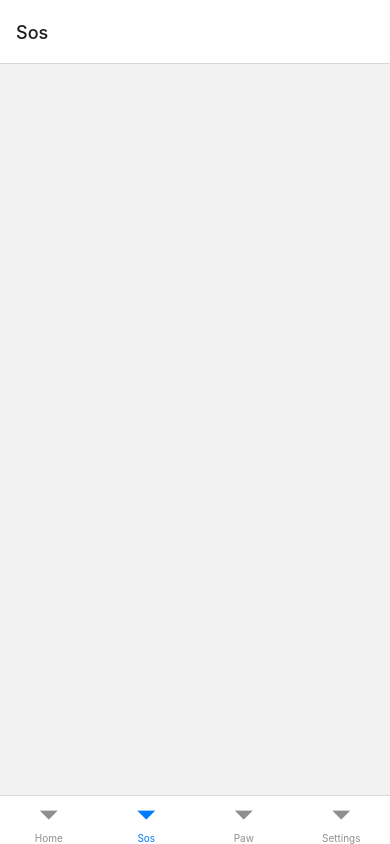
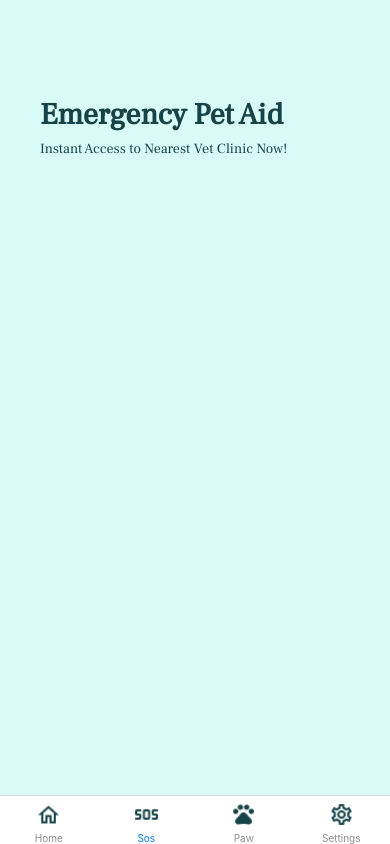
Before and after one commit to EddyEhhh/PawLife, a React Native app in the folder frontend/: screen /Sos in a window 390 px wide. Built offline with nearby package versions, Linux system fonts and the light colour scheme.

Commit message:
Improved UI and build route

```diff
--- a/frontend/App.jsx
+++ b/frontend/App.jsx
@@ -1,17 +1,36 @@
-import {Text, View} from 'react-native';
-import { StatusBar } from 'expo-status-bar';
+import React, {useCallback} from 'react';
+import {View} from 'react-native';
+import * as SplashScreen from 'expo-splash-screen';
+
 import { NavigationContainer } from '@react-navigation/native';
-
 import BottomTab from './components/navigation/bottomTab.jsx';
 
-import styles  from './style/global.jsx';
+import globalStyles from './style/global.jsx';
+import {useFonts} from 'expo-font'
+
+SplashScreen.preventAutoHideAsync();
 
 export default function App() {
+
+  const [fontsLoaded, fontError] = useFonts({
+    'frank-regular' : require('./assets/fonts/FrankRuhlLibre-Regular.ttf')
+  });
+
+  const onLayoutRootView = useCallback(async () => {
+    if (fontsLoaded || fontError) {
+      await SplashScreen.hideAsync();
+    }
+  }, [fontsLoaded, fontError]);
+
+  if (!fontsLoaded && !fontError) {
+    return null;
+  }
+
   return (
-    <NavigationContainer>
-      <View style = {styles.container}>
+    <View style={globalStyles.container} onLayout={onLayoutRootView}>
+      <NavigationContainer>
         <BottomTab/>
-      </View>
-    </NavigationContainer>
+      </NavigationContainer>
+    </View>
   );
 }
--- a/frontend/components/homeTab.jsx
+++ b/frontend/components/homeTab.jsx
@@ -1,10 +1,13 @@
 import React from "react";
 import {Text, View} from 'react-native';
+import globalStyles from "../style/global";
 
-const HomeTab = () =>{
-    <View>
-        <Text>Homescreen</Text>
+const HomeTab = ({ navigation }) =>{
+    return(
+    <View style ={globalStyles.container}>
+        <Text></Text>
     </View>
+    );
 }
 
 export default HomeTab;
--- a/frontend/components/navigation/bottomTab.jsx
+++ b/frontend/components/navigation/bottomTab.jsx
@@ -1,4 +1,5 @@
 import React from 'react';
+import { Image } from 'react-native';
 import { createBottomTabNavigator } from '@react-navigation/bottom-tabs';
 import HomeTab from '../homeTab';
 import SettingTab from '../settingTab';
@@ -9,11 +10,55 @@ const Tab = createBottomTabNavigator();
 
 const BottomTab = () => {
   return (
-    <Tab.Navigator>
-      <Tab.Screen name="Home" component={HomeTab} />
-      <Tab.Screen name="Sos" component={SosTab} />
-      <Tab.Screen name="Paw" component= {PawTab} />
-      <Tab.Screen name="Settings" component={SettingTab} />
+    <Tab.Navigator screenOptions={{ headerShown: false }}>
+      <Tab.Screen name="Home"
+                  component={HomeTab}
+                  options={{
+                    tabBarIcon: ({size,focused,color}) => {
+                      return (
+                        <Image
+                          style={{ width: size, height: size }}
+                          source={require('../../assets/tabsIcon/home.png')}
+                        />
+                      );}
+                  }}
+      />
+      <Tab.Screen name="Sos"
+                  component={SosTab}
+                  options={{
+                    tabBarIcon: ({size,focused,color}) => {
+                      return (
+                        <Image
+                          style={{ width: size, height: size }}
+                          source={require('../../assets/tabsIcon/sos.png')}
+                        />
+                      );}
+                  }}
+      />
+      <Tab.Screen name="Paw"
+                  component= {PawTab}
+                  options={{
+                    tabBarIcon: ({size,focused,color}) => {
+                      return (
+                        <Image
+                          style={{ width: size, height: size }}
+                          source={require('../../assets/tabsIcon/paw.png')}
+                        />
+                      );}
+                  }}
+      />
+      <Tab.Screen name="Settings"
+                  component={SettingTab}
+                  options={{
+                    tabBarIcon: ({size,focused,color}) => {
+                      return (
+                        <Image
+                          style={{ width: size, height: size }}
+                          source={require('../../assets/tabsIcon/settings.png')}
+                        />
+                      );}
+                  }}
+      />
     </Tab.Navigator>
   );
 };
--- a/frontend/components/pawTab.jsx
+++ b/frontend/components/pawTab.jsx
@@ -1,10 +1,13 @@
 import React from "react";
 import {Text, View} from 'react-native';
+import globalStyles from "../style/global";
 
-const PawTab = () =>{
-    <View>
-        <Text>PawTab</Text>
+const PawTab = ({ navigation }) =>{
+    return(
+    <View style ={globalStyles.container}>
+        <Text></Text>
     </View>
+    );
 }
 
 export default PawTab;
--- a/frontend/components/settingTab.jsx
+++ b/frontend/components/settingTab.jsx
@@ -1,10 +1,13 @@
 import React from "react";
 import {Text, View} from 'react-native';
+import globalStyles from "../style/global";
 
-const SettingTab = () =>{
-    <View>
-        <Text> Setting Page </Text>
+const SettingTab = ({ navigation }) =>{
+    return(
+    <View style ={globalStyles.container}>
+        <Text></Text>
     </View>
+    );
 }
 
 export default SettingTab;
--- a/frontend/components/sosTab.jsx
+++ b/frontend/components/sosTab.jsx
@@ -1,10 +1,36 @@
 import React from "react";
 import {Text, View} from 'react-native';
+import globalStyles from "../style/global";
 
-const SosTab = () =>{
-    <View>
-        <Text>SOS</Text>
+const SosTab = ({ navigation }) =>{
+    return(
+    <View style ={globalStyles.container}>
+        <Text style= {
+            {color: '#164348',
+            justifyContent: "center",
+            fontFamily: "frank-regular",
+            fontSize: 30,
+            fontStyle: "normal",
+            fontWeight: "900",
+            lineHeight: 50,
+            paddingLeft: 40,
+            marginTop: 90}
+        }>
+            Emergency Pet Aid
+        </Text>
+        <Text style= {
+            {color: '#164348',
+            justifyContent: "center",
+            fontFamily: "frank-regular",
+            fontSize: 14,
+            fontStyle: "normal",
+            fontWeight: "300",
+            lineHeight: 18,
+            paddingLeft: 40}
+        }>
+            Instant Access to Nearest Vet Clinic Now!
+        </Text>
     </View>
+    );
 }
-
 export default SosTab;
--- a/frontend/style/global.jsx
+++ b/frontend/style/global.jsx
@@ -1,9 +1,10 @@
 import { StyleSheet } from 'react-native';
 
-const styles = StyleSheet.create({
+const globalStyles = StyleSheet.create({
     container: {
-      flex: 1
+      flex: 1 ,
+      backgroundColor: '#D9FBF7'
     },
   });
 
-export default styles
+export default globalStyles
```
